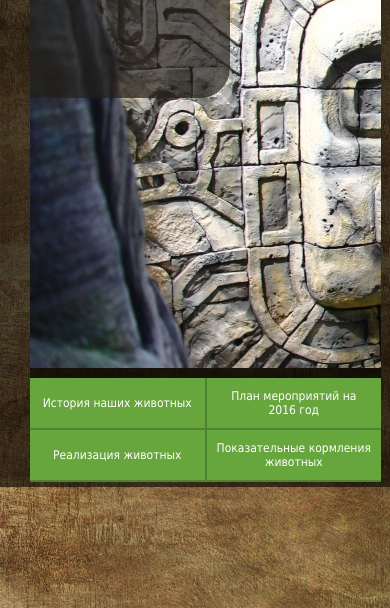
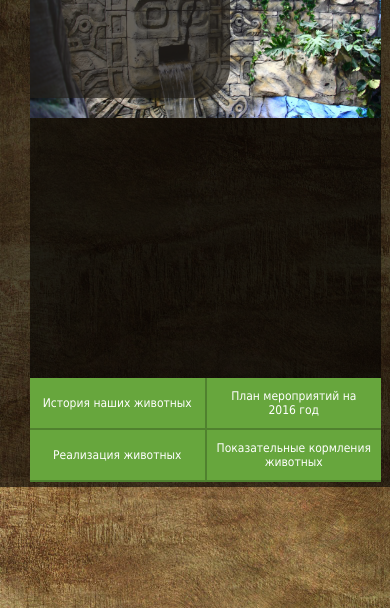
Before and after one commit to Yauheni5/flexboxstudy, a website: page index.html in a window 390 px wide. Shown: the part 236-844 px from the top of the page. Drawn offline with Linux system fonts and the light colour scheme.

Commit message:
add slider bug

```diff
--- a/app/less/general.less
+++ b/app/less/general.less
@@ -225,7 +225,8 @@ li:hover a.gr-wo{
 		width: 94%;
 	}
 	.slider-img {
-		width: 100%;
+		width:100%;
+		background-size:contain;
 	}
 	.foot-animals {
 		display: none;
--- a/app/less/homepage.less
+++ b/app/less/homepage.less
@@ -1,5 +1,6 @@
 .slider-img {
 	background-image: @slider-img;
+	background-repeat: no-repeat;
 	margin-top: 20px;
 	height: 400px;
 	width: 1000px;
```
Also changed, not shown: app/css/importer.css.
